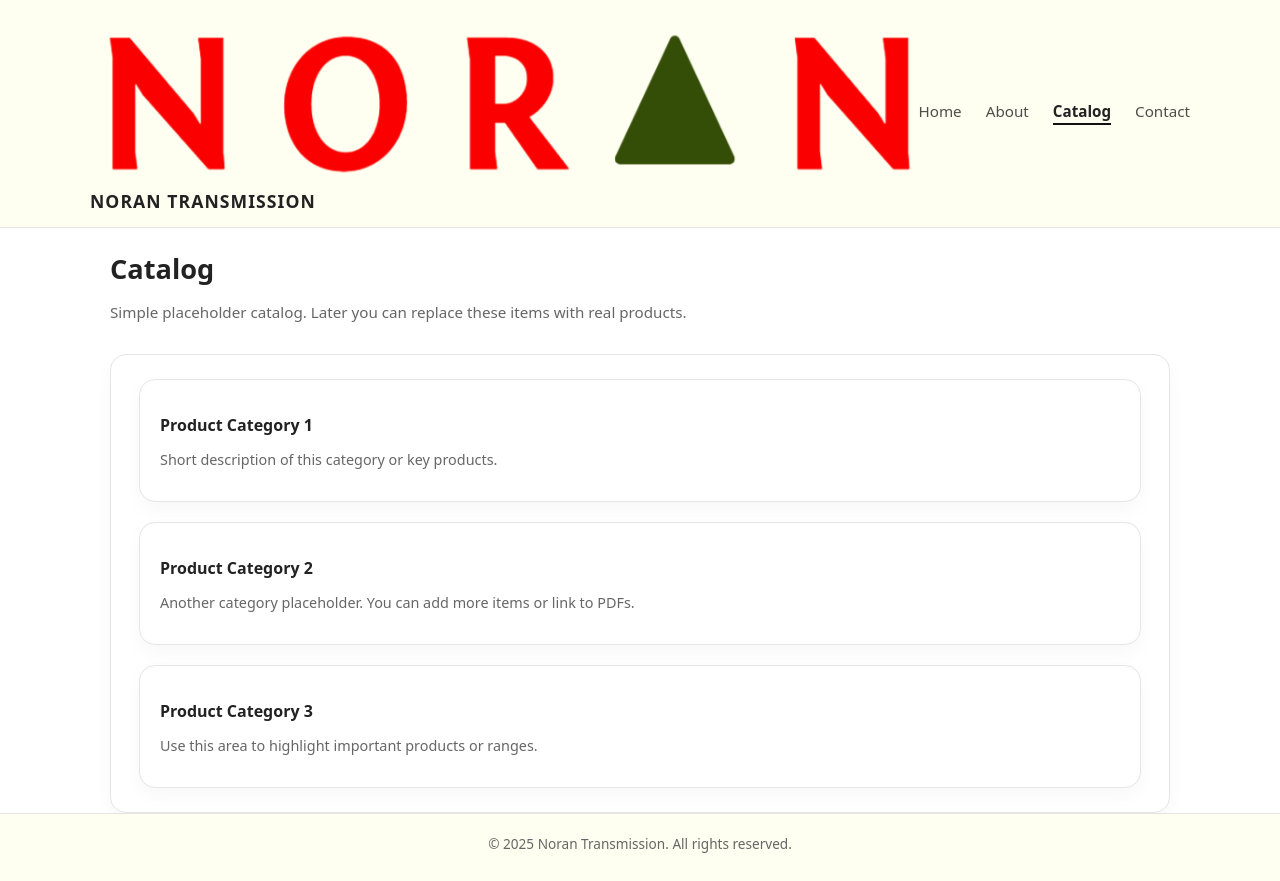
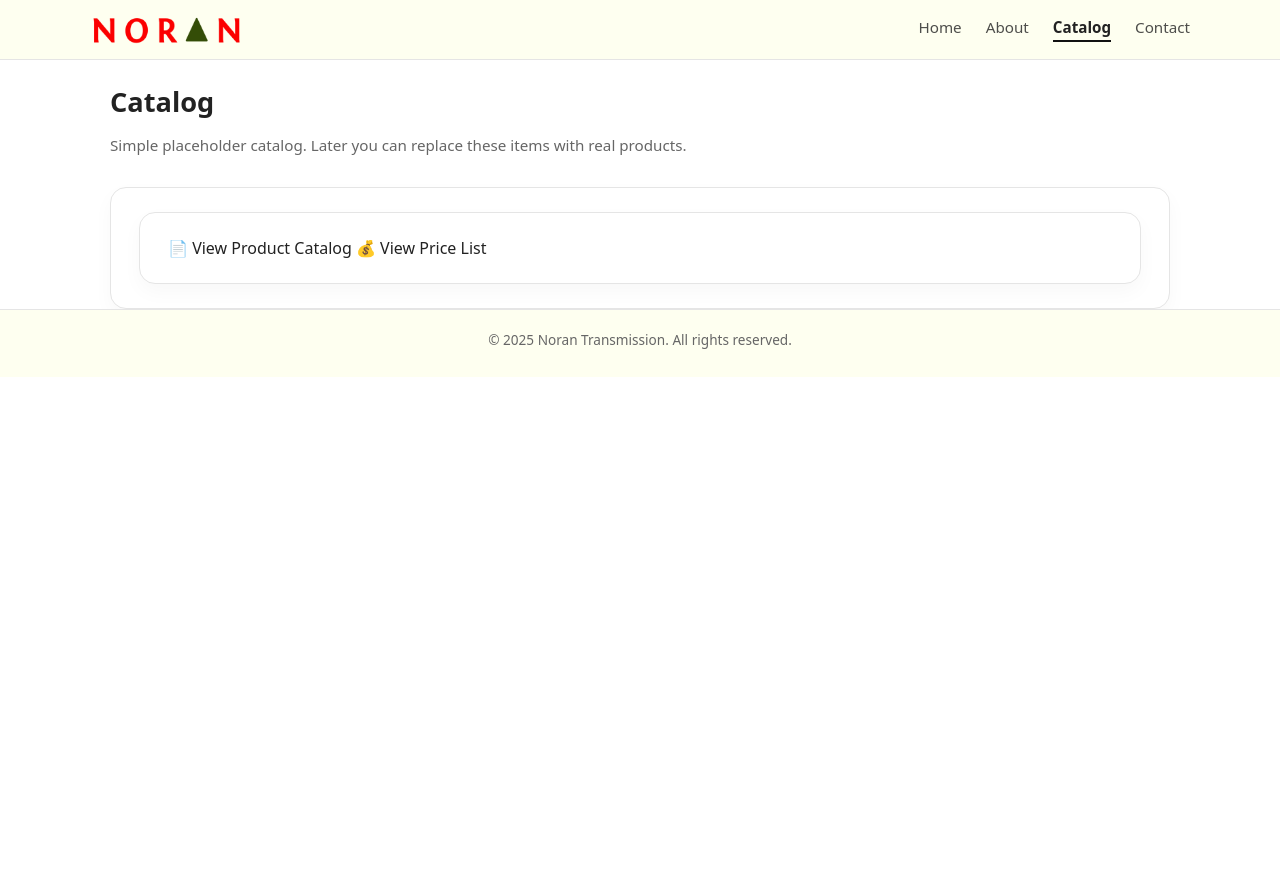
Before and after one commit to ajay050/noran.github.io, a plain HTML site: page catalog.html in a window 1280 px wide. After the commit the page ends 800 px from the top, so only its background shows below. Drawn offline with Linux system fonts and the light colour scheme.

Commit message:
added catalog pdf

```diff
--- a/catalog.html
+++ b/catalog.html
@@ -38,28 +38,19 @@
         </section>
 
         <section class="section-card">
-            <div class="catalog-grid">
-                <article class="catalog-item">
-                    <h3>Product Category 1</h3>
-                    <p>
-                        Short description of this category or key products.
-                    </p>
-                </article>
+            <section class="section-card">
 
-                <article class="catalog-item">
-                    <h3>Product Category 2</h3>
-                    <p>
-                        Another category placeholder. You can add more items or link to PDFs.
-                    </p>
-                </article>
+                <div class="download-links">
+                    <a href="docs/products.pdf" download="Catalog.pdf" class="download-link">
+                        📄 View Product Catalog
+                    </a>
 
-                <article class="catalog-item">
-                    <h3>Product Category 3</h3>
-                    <p>
-                        Use this area to highlight important products or ranges.
-                    </p>
-                </article>
-            </div>
+                    <a href="docs/products.pdf" download="Catalog.pdf" class="download-link">
+                        💰 View Price List
+                    </a>
+                </div>
+            </section>
+
         </section>
     </main>
 
--- a/styles.css
+++ b/styles.css
@@ -57,11 +57,28 @@ a {
 }
 
 .logo {
-  font-weight: 700;
-  font-size: 1.1rem;
-  letter-spacing: 0.06em;
-  text-transform: uppercase;
+  display: flex;
+  align-items: center;
 }
+
+/* Image size – tweak height if your logo looks too big/small */
+.logo-img {
+  height: 32px;
+}
+
+/* Keep the text for screen readers but hide it visually */
+.sr-only {
+  position: absolute;
+  width: 1px;
+  height: 1px;
+  padding: 0;
+  margin: -1px;
+  overflow: hidden;
+  clip: rect(0, 0, 0, 0);
+  white-space: nowrap;
+  border: 0;
+}
+
 
 /* Nav links */
 .main-nav {
```
Also changed, not shown: 1 other file.
